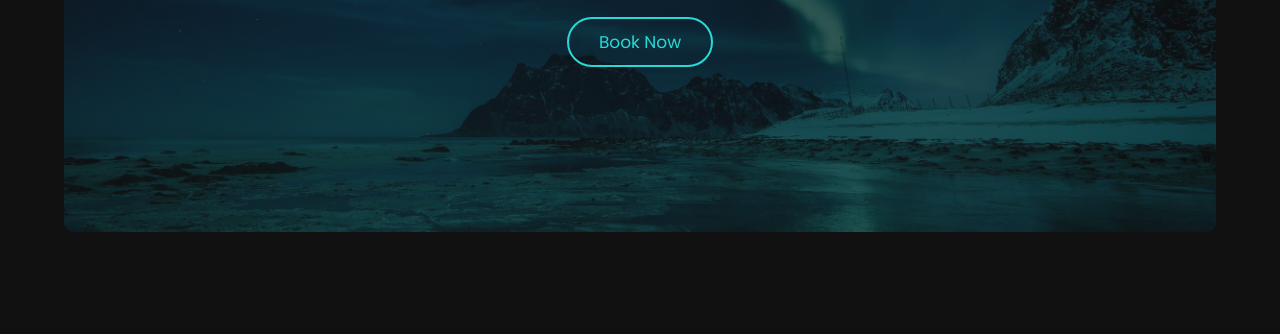
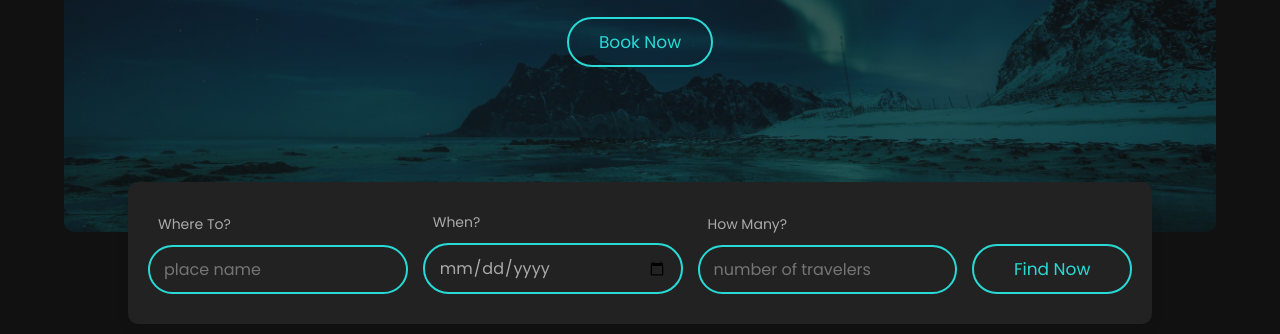
Before and after one commit to devhiderlan/Travel-Agency, a plain HTML site: page index.html in a window 1280 px wide. Shown: the part 498-832 px from the top of the page. Before the commit the page ends 800 px from the top, so only its background shows below. Drawn offline with nearby package versions, Linux system fonts and the light colour scheme.

Commit message:
Created book-form section structure and styling

```diff
--- a/Assets/css/style.scss
+++ b/Assets/css/style.scss
@@ -103,7 +103,7 @@ body {
   i {
     color: $blue;
     padding: 0.5rem;
-    margin-right: .5rem;
+    margin-right: 0.5rem;
   }
 }
 
@@ -156,6 +156,69 @@ body {
     line-height: 2;
   }
 }
+
+// Book Form Section
+
+.book-form {
+  width: 80%;
+  margin: 1rem auto;
+  margin-top: -5rem;
+  background: $bg-color;
+  border-radius: 1rem;
+  box-shadow: 0 0.5rem 1rem rgba(17, 17, 17, 0.3);
+  padding: 3rem 2rem;
+
+  form {
+    display: flex;
+    align-items: flex-end;
+    flex-wrap: wrap;
+    gap: 1.5rem;
+
+    .inputBox {
+      flex: 1 1 25rem;
+
+      span {
+        font-size: 1.4rem;
+        color: $light-color;
+        margin-left: 1rem;
+      }
+
+      input {
+        width: 100%;
+        padding: 1rem 1.4rem;
+        border: $border;
+        border-radius: 5rem;
+        font-size: 1.6rem;
+        color: $light-color;
+        text-transform: none;
+        background: none;
+        margin-top: 1rem;
+      }
+    }
+
+    .btn {
+      flex: 1 1 15rem;
+    }
+  }
+}
+
+
+
+
+
+
+
+
+
+
+
+
+
+
+
+
+
+
 
 // media Queries
 
--- a/index.html
+++ b/index.html
@@ -52,5 +52,31 @@
         <a href="#" class="btn">book now</a>
       </div>
     </section>
+
+    <section class="book-form" id="book-form">
+
+      <form action="">
+
+        <div class="inputBox">
+          <span>where to?</span>
+          <input type="text" placeholder="place name" value="">
+        </div>
+
+        <div class="inputBox">
+          <span>when?</span>
+          <input type="date" value="">
+        </div>
+
+        <div class="inputBox">
+          <span>how many?</span>
+          <input type="number" placeholder="number of travelers" value="">
+        </div>
+
+        <input type="submit" value="find now" class="btn">
+
+      </form>
+
+    </section>
+
   </body>
 </html>
```
Also changed, not shown: Assets/css/style.css, 1 other file.
